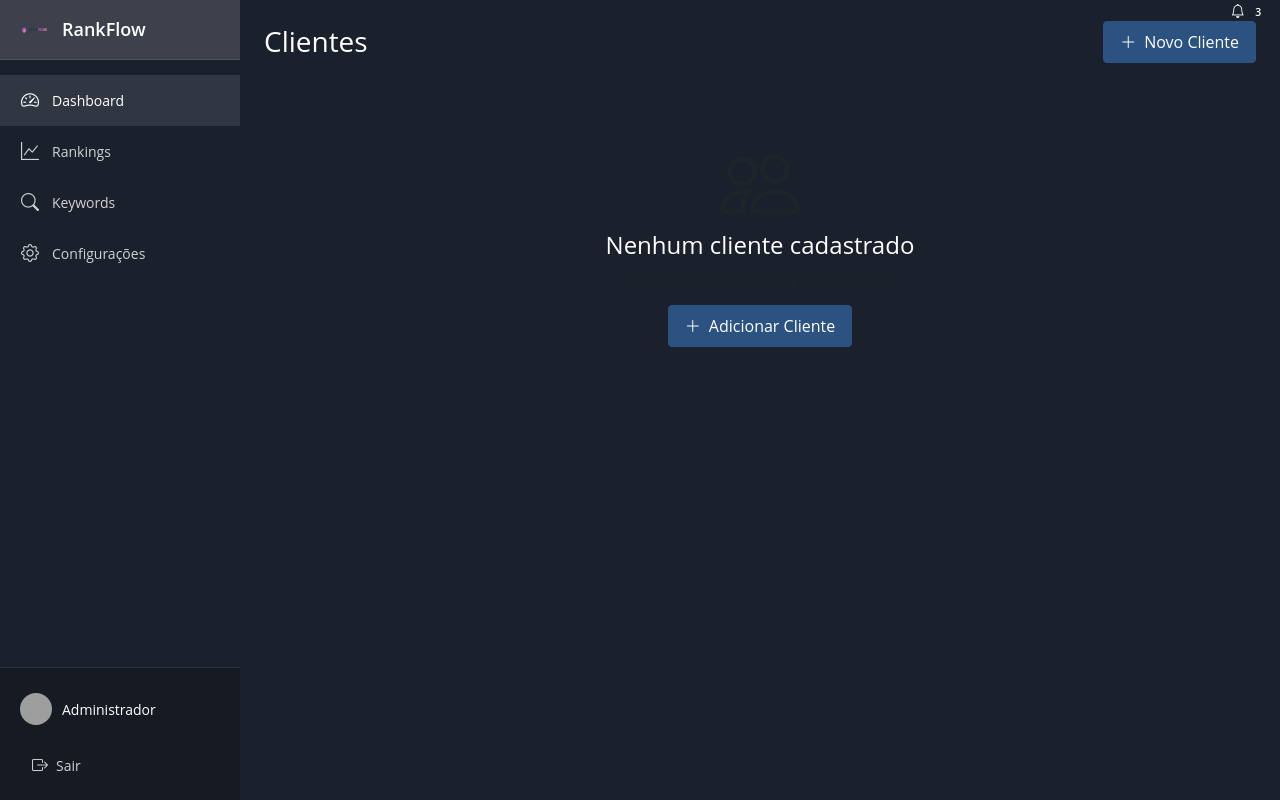
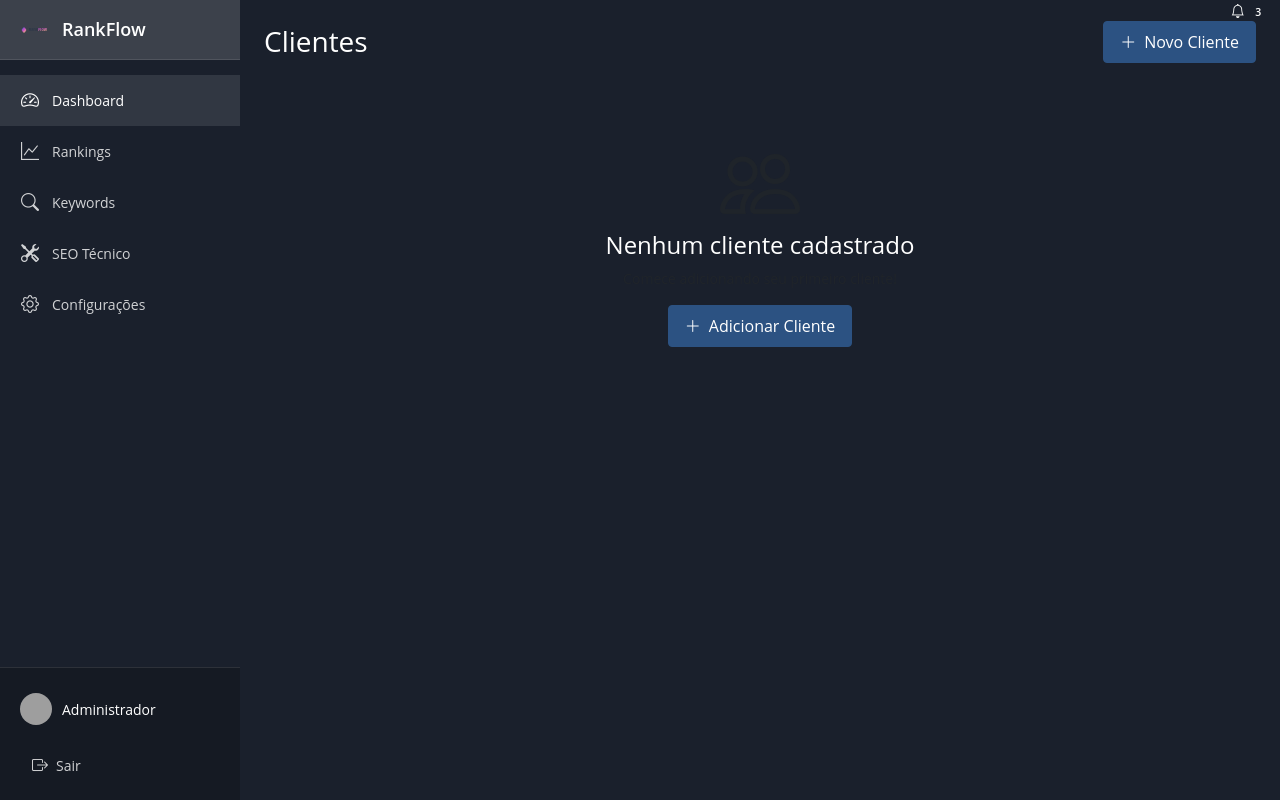
Before and after one commit to Gabrielnfranca/RankFlow_SEO, a Flask app: page /clientes in a window 1280 px wide. Run offline with Flask 3, Linux system fonts and the light colour scheme; a user stored in the database is signed in; grey boxes are pictures that could not be loaded.

Commit message:
feat: adiciona item SEO Técnico ao menu lateral

```diff
--- a/templates/base.html
+++ b/templates/base.html
@@ -32,6 +32,12 @@
                 <a href="#">
                     <i class="bi bi-search"></i>
                     <span>Keywords</span>
+                </a>
+            </li>
+            <li>
+                <a href="{{ url_for('seo_tecnico', cliente_id=cliente.id) if cliente is defined else '#' }}">
+                    <i class="bi bi-tools"></i>
+                    <span>SEO Técnico</span>
                 </a>
             </li>
             <li>
```
